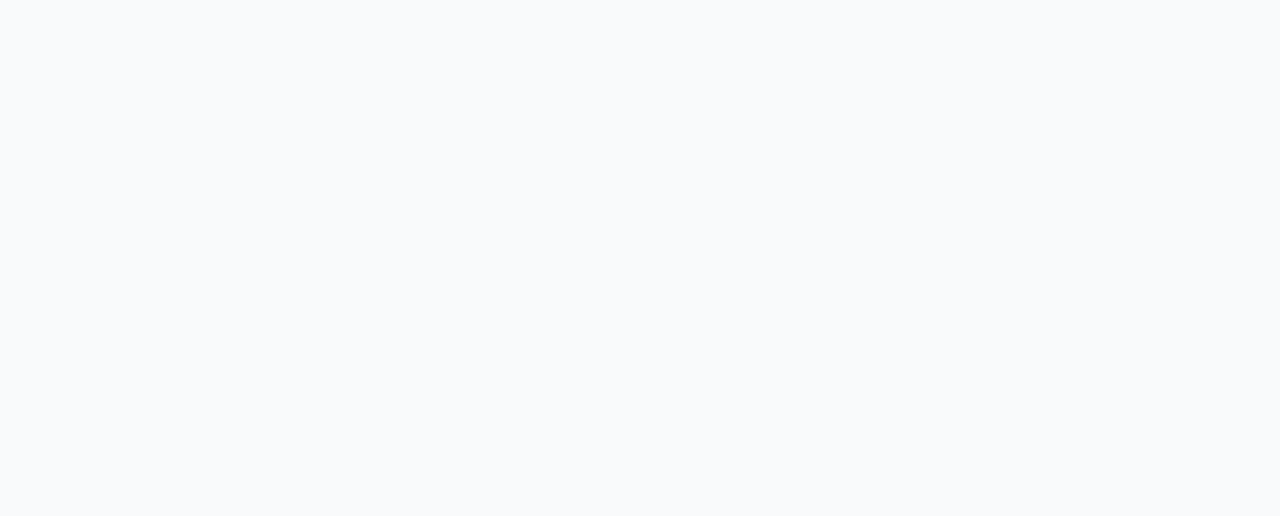
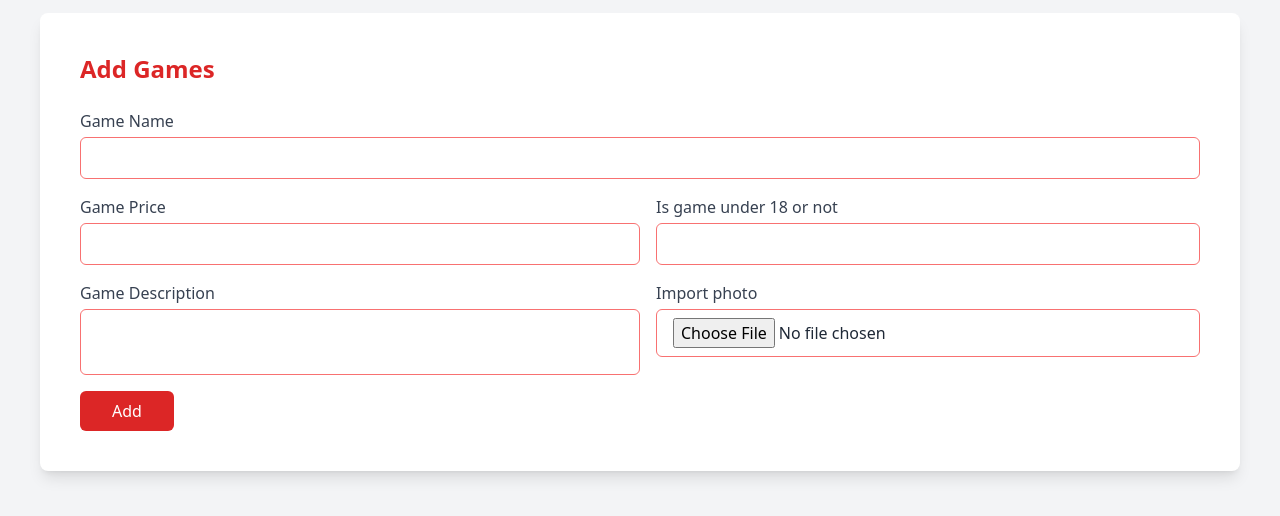
Before and after one commit to Arun-Taj/Gaming-UI, a React (Vite) app: page /addgames in a window 1280 px wide. Before the commit this address had no page. Shown: the part 158-674 px from the top of the page. Built offline with nearby package versions, Linux system fonts and the light colour scheme.

Commit message:
AddGames is created to this branch

```diff
--- /dev/null
+++ b/src/AdminDashBoard/Components/AddGames.jsx
@@ -0,0 +1,41 @@
+import React from 'react';
+//<div className="bg-white p-10 rounded-lg shadow-lg w-full max-w-md">
+
+const AddGames = () => {
+    return (
+        <div className="flex justify-center items-center min-h-screen bg-gray-100 ">
+            <div className="bg-white p-10 rounded-lg shadow-lg w-full m-10">
+                <h1 className="text-2xl font-bold mb-6 text-red-600">Add Games</h1>
+                <form>
+                    <div className="mb-4">
+                        <label className="block text-gray-700">Game Name</label>
+                        <input type="text" className="mt-1 block w-full px-4 py-2 border rounded-md border-red-400" />
+                    </div>
+                    <div className='grid grid-cols-2 space-x-4'>
+                    <div className="mb-4">
+                        <label className="block text-gray-700">Game Price</label>
+                        <input type="text" className="mt-1 block w-full px-4 py-2 border rounded-md border-red-400" />
+                    </div>
+                    <div className="mb-4">
+                        <label className="block text-gray-700">Is game under 18 or not</label>
+                        <input type="text" className="mt-1 block w-full px-4 py-2 border rounded-md border-red-400" />
+                    </div>
+                    </div>
+                    <div className='grid grid-cols-2 space-x-4'>
+                    <div className="mb-4">
+                        <label className="block text-gray-700">Game Description</label>
+                        <textarea className="mt-1 block w-full px-4 py-2 border rounded-md resize-none border-red-400"></textarea>
+                    </div>
+                    <div className="mb-4">
+                        <label className="block text-gray-700">Import photo</label>
+                        <input type="file" className="mt-1 block w-full px-4 py-2 border rounded-md border-red-400" />
+                    </div>
+                    </div>
+                    <button type="submit" className="bg-red-600 text-white px-8 py-2 rounded-md ">Add</button>
+                </form>
+            </div>
+        </div>
+    );
+};
+
+export default AddGames;
--- a/src/App.jsx
+++ b/src/App.jsx
@@ -11,7 +11,7 @@ import Achivements from './UserDashBoard/Components/MenuItems/Achivements';
 import Browser from './UserDashBoard/Components/MenuItems/Browser'
 import Library from './UserDashBoard/Components/MenuItems/Library'
 import History from './UserDashBoard/Components/MenuItems/History';
-//import AddGames from './AdminDashBoard/Components/AddGames';
+import AddGames from './AdminDashBoard/Components/AddGames';
 
 
 
@@ -34,7 +34,7 @@ const App = () => {
           <Route path='achivements' element={<Achivements />} />
         </Route>
         <Route path='adminuser' element={<User/>}/>
-        {/* <Route path='addgames' element={<AddGames/>}/> */}
+        <Route path='addgames' element={<AddGames/>}/>
       </Routes>
     </Router>
 
```
